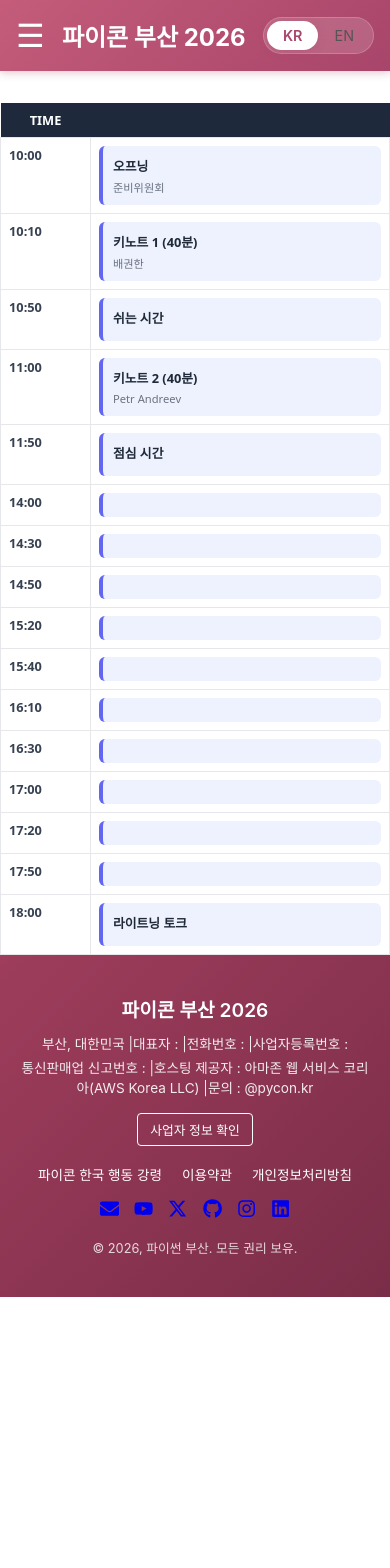
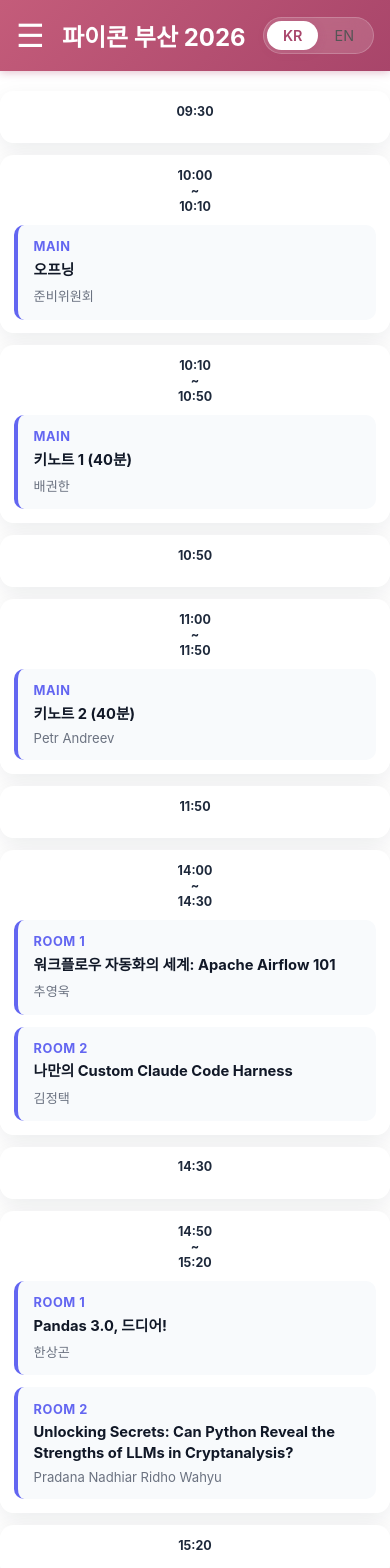
Before and after one commit to pythonkr/pycon-busan-2026, a React (Vite) app: page /#/schedule in a window 390 px wide. Shown: the top 1568 px of the page. Before the commit the page ends 1297 px from the top, so only its background shows below. Built offline with nearby package versions, Linux system fonts and the light colour scheme.

Commit message:
feat: UI 업데이트 및 잘못된 정보 수정

```diff
--- a/src/components/Footer.jsx
+++ b/src/components/Footer.jsx
@@ -18,24 +18,10 @@
       <div className="footer-container">
 
         {/* Organization */}
-        <h3 className="footer-title">{t("pycon")}</h3>
+        <h3 className="footer-title">{t("footerOrgName")}</h3>
 
-        <p className="footer-info">
-          {t("location")} |
-          {t("representative")} : |
-          {t("phone")} : |
-          {t("businessNumber")} :
-        </p>
-
-        <p className="footer-info">
-          {t("mailOrderNumber")} : |
-          {t("hosting")} : {t("aws")} |
-          {t("contact")} : @pycon.kr
-        </p>
-
-        <button className="footer-btn">
-          {t("checkBusiness")}
-        </button>
+        <p className="footer-info">{t("footerOrganizationInfo")}</p>
+        <p className="footer-info">{t("footerContactInfo")}</p>
 
         {/* Policy links */}
         <div className="footer-links">
@@ -48,28 +34,28 @@
 
         {/* Social icons */}
         <div className="footer-social">
-          <a href="mailto:contact@pycon.kr" target="_blank" rel="noopener noreferrer">
+          <a href="mailto:seminar@python.or.kr" target="_blank" rel="noopener noreferrer">
             <FaEnvelope />
           </a>
 
-          <a href="https://www.youtube.com/results?search_query=pycon+busan" target="_blank" rel="noopener noreferrer">
+          <a href="https://x.com/PyConKR" target="_blank" rel="noopener noreferrer">
+            <FaXTwitter />
+          </a>
+
+          <a href="https://www.youtube.com/@PyConKRtube" target="_blank" rel="noopener noreferrer">
             <FaYoutube />
           </a>
 
-          <a href="https://x.com/home?lang=ko" target="_blank" rel="noopener noreferrer">
-            <FaXTwitter />
+          <a href="https://www.instagram.com/pycon_korea/" target="_blank" rel="noopener noreferrer">
+            <FaInstagram />
+          </a>
+
+          <a href="https://www.linkedin.com/company/pyconkorea/" target="_blank" rel="noopener noreferrer">
+            <FaLinkedin />
           </a>
 
           <a href="https://github.com/pythonkr" target="_blank" rel="noopener noreferrer">
             <FaGithub />
-          </a>
-
-          <a href="https://www.instagram.com/pythonkr/" target="_blank" rel="noopener noreferrer">
-            <FaInstagram />
-          </a>
-
-          <a href="https://www.linkedin.com/company/pythonkr/" target="_blank" rel="noopener noreferrer">
-            <FaLinkedin />
           </a>
         </div>
 
--- a/src/components/TeamList.css
+++ b/src/components/TeamList.css
@@ -1,7 +1,14 @@
 .team-list {
-  display: flex;
-  flex-direction: column;
+  display: grid;
+  grid-template-columns: repeat(auto-fit, minmax(260px, 1fr));
   gap: 1rem;
-  max-width: 900px;
+  max-width: 1000px;
   margin: 0 auto;
 }
+
+@media (max-width: 768px) {
+  .team-list {
+    grid-template-columns: 1fr;
+    max-width: 100%;
+  }
+}
--- a/src/data/schedule.js
+++ b/src/data/schedule.js
@@ -5,7 +5,15 @@
 
 export const schedule = [
   {
+    time: '09:30',
+    endTime: '10:00',
+    type: 'break',
+    title: '입장 등록 (6층)',
+    titleEn: 'Registration (6F)',
+  },
+  {
     time: '10:00',
+    endTime: '10:10',
     type: 'full',
     title: '오프닝',
     titleEn: 'Opening',
@@ -13,6 +21,7 @@
   },
   {
     time: '10:10',
+    endTime: '10:50',
     type: 'full',
     tag: 'keynote',
     title: '키노트 1 (40분)',
@@ -28,6 +37,7 @@
   },
   {
     time: '11:00',
+    endTime: '11:50',
     type: 'full',
     tag: 'keynote',
     title: '키노트 2 (40분)',
@@ -43,6 +53,7 @@
   },
   {
     time: '14:00',
+    endTime: '14:30',
     type: 'parallel',
     room1: {
       title: '워크플로우 자동화의 세계: Apache Airflow 101',
@@ -63,6 +74,7 @@
   },
   {
     time: '14:50',
+    endTime: '15:20',
     type: 'parallel',
     room1: {
       title: 'Pandas 3.0, 드디어!',
@@ -83,6 +95,7 @@
   },
   {
     time: '15:40',
+    endTime: '16:10',
     type: 'parallel',
     room1: {
       title: 'AI와 페어 프로그래밍: 풀스택 개발자의 생산성 비결',
@@ -103,6 +116,7 @@
   },
   {
     time: '16:30',
+    endTime: '17:00',
     type: 'parallel',
     room1: {
       title: '도메인은 바뀌어도 데이터는 남는다 - 바이오에서 핀테크, 반도체까지 Python으로 문제를 정의하는 법',
@@ -123,6 +137,7 @@
   },
   {
     time: '17:20',
+    endTime: '17:50',
     type: 'parallel',
     room1: {
       title: 'LLM 애플리케이션 프로덕션 운영, 옵저버빌리티로 풀다',
@@ -143,6 +158,7 @@
   },
   {
     time: '18:00',
+    endTime: '18:30',
     type: 'full',
     tag: 'lightning',
     title: '라이트닝 토크',
--- a/src/locales/en/translation.json
+++ b/src/locales/en/translation.json
@@ -37,6 +37,10 @@
   "hosting": "Hosting Provider",
   "aws": "Amazon Web Services (Korea LLC)",
   "contact": "Contact",
+
+  "footerOrgName": "Python Korea",
+  "footerOrganizationInfo": "24-4, Gangnam-daero 84-gil, Gangnam-gu, Seoul, Republic of Korea | Representative : Kwon-Han Bae | Phone Number : 031-261-2203, 010-5298-6622, 010-8259-3013 (SMS) | Business Registration Number : 338-82-00046",
+  "footerContactInfo": "Mail Order Sales Registration Number : 2023-SEOUL-GANGNAM-03501 | Contact: seminar@python.or.kr",
 
   "checkBusiness": "Check Business Registration Information",
 
--- a/src/locales/kr/translation.json
+++ b/src/locales/kr/translation.json
@@ -36,6 +36,10 @@
   "hosting": "호스팅 제공자",
   "contact": "문의",
   "aws": "아마존 웹 서비스 코리아(AWS Korea LLC)",
+
+  "footerOrgName": "사단법인 파이썬사용자모임",
+  "footerOrganizationInfo": "서울특별시 강남구 강남대로84길 24-4 | 대표자명 : 배권한 | 대표 전화 번호 : 031-261-2203, 010-5298-6622, 010-8259-3013 (문자) | 사업자 등록 번호 : 338-82-00046",
+  "footerContactInfo": "통신 판매 번호 : 2023-서울강남-03501 | 문의: seminar@python.or.kr",
 
   "checkBusiness": "사업자 정보 확인",
 
--- a/src/pages/Schedule.css
+++ b/src/pages/Schedule.css
@@ -1,4 +1,12 @@
 /* Page container */
+.schedule-desktop {
+  display: block;
+}
+
+.schedule-mobile {
+  display: none;
+}
+
 .timetable {
   width: 100%;
   border-collapse: collapse;
@@ -29,7 +37,19 @@
   font-weight: 600;
   background: #f8fafc;
   color: #374151;
-  width: 90px;
+  width: 110px;
+  white-space: normal;
+  text-align: center;
+}
+
+.schedule-time-stack {
+  display: flex;
+  flex-direction: column;
+  align-items: center;
+  justify-content: center;
+  gap: 0.15rem;
+  line-height: 1.05;
+  white-space: nowrap;
 }
 
 /* Session card */
@@ -70,12 +90,91 @@
   color: #92400e;
 }
 
+.schedule-mobile-row {
+  display: grid;
+  gap: 0.75rem;
+  margin-bottom: 1rem;
+  padding: 1rem;
+  background: rgba(255, 255, 255, 0.96);
+  border-radius: 14px;
+  box-shadow: 0 8px 24px rgba(15, 23, 42, 0.08);
+}
+
+.schedule-mobile-time {
+  font-weight: 700;
+  font-size: 1rem;
+  color: #1e293b;
+  text-align: center;
+}
+
+.schedule-mobile-break {
+  padding: 0.85rem 1rem;
+  background: #fef3c7;
+  border-radius: 10px;
+  color: #92400e;
+  font-weight: 600;
+}
+
+.schedule-mobile-stack {
+  display: grid;
+  gap: 0.75rem;
+}
+
+.schedule-mobile-grid {
+  grid-template-columns: repeat(2, minmax(0, 1fr));
+}
+
+.schedule-mobile-card {
+  display: grid;
+  gap: 0.35rem;
+  padding: 0.9rem 1rem;
+  background: #f8fafc;
+  border-left: 4px solid #6366f1;
+  border-radius: 10px;
+}
+
+.schedule-mobile-room {
+  font-size: 0.8rem;
+  font-weight: 700;
+  color: #6366f1;
+  text-transform: uppercase;
+  letter-spacing: 0.04em;
+}
+
+.schedule-mobile-card strong {
+  color: #111827;
+  font-size: 0.95rem;
+  line-height: 1.4;
+  word-break: keep-all;
+  overflow-wrap: anywhere;
+}
+
+.schedule-mobile-card p {
+  margin: 0;
+  font-size: 0.82rem;
+  color: #6b7280;
+}
+
 /* Responsive */
 @media (max-width: 768px) {
+  .schedule-desktop {
+    display: none;
+  }
+
+  .schedule-mobile {
+    display: grid;
+    gap: 0.75rem;
+    margin-top: 1.25rem;
+  }
+
   .timetable th,
   .timetable td {
     padding: 8px;
     font-size: 0.8rem;
+  }
+
+  .schedule-time-stack {
+    font-size: 0.78rem;
   }
 
   .session-box strong {
@@ -85,4 +184,17 @@
   .session-box p {
     font-size: 0.7rem;
   }
+
+  .schedule-mobile-row {
+    padding: 0.85rem;
+    margin-bottom: 0;
+  }
+
+  .schedule-mobile-grid {
+    grid-template-columns: 1fr;
+  }
+
+  .schedule-mobile-card strong {
+    font-size: 0.92rem;
+  }
 }
--- a/src/pages/Schedule.jsx
+++ b/src/pages/Schedule.jsx
@@ -1,6 +1,20 @@
 import React from "react";
 import "./schedule.css";
 import { schedule } from "../data/schedule";
+
+function TimeRange({ start, end }) {
+  if (!end) {
+    return <span className="schedule-time-stack">{start}</span>;
+  }
+
+  return (
+    <span className="schedule-time-stack">
+      <span>{start}</span>
+      <span>~</span>
+      <span>{end}</span>
+    </span>
+  );
+}
 
 function Schedule() {
   const rooms = [...new Set(schedule.map((s) => s.room))].filter(
@@ -9,7 +23,21 @@
 
   const times = [...new Set(schedule.map((s) => s.time))];
 
+  const renderSessionCard = (session, roomLabel) => {
+    if (!session) return null;
+
     return (
+      <div className="schedule-mobile-card">
+        <div className="schedule-mobile-room">{roomLabel}</div>
+        <strong>{session.title}</strong>
+        {session.speaker && <p>{session.speaker}</p>}
+      </div>
+    );
+  };
+
+  return (
+    <>
+      <div className="schedule-desktop">
         <table className="timetable">
           <thead>
             <tr>
@@ -29,7 +57,9 @@
               if (breakSession) {
                 return (
                   <tr key={time}>
-                <td className="time">{time}</td>
+                    <td className="time">
+                      <TimeRange start={breakSession.time} end={breakSession.endTime} />
+                    </td>
                     <td colSpan={rooms.length} className="break">
                       {breakSession.title}
                     </td>
@@ -39,7 +69,9 @@
 
               return (
                 <tr key={time}>
-              <td className="time">{time}</td>
+                  <td className="time">
+                    <TimeRange start={rowSessions[0].time} end={rowSessions[0].endTime} />
+                  </td>
 
                   {rooms.map((room) => {
                     const session = rowSessions.find((s) => s.room === room);
@@ -60,6 +92,47 @@
             })}
           </tbody>
         </table>
+      </div>
+
+      <div className="schedule-mobile">
+        {times.map((time) => {
+          const rowSessions = schedule.filter((s) => s.time === time);
+          const breakSession = rowSessions.find((s) => s.room === "Break");
+          const fullSession = rowSessions.find((s) => s.type === "full");
+          const parallelSessions = rowSessions.filter((s) => s.type === "parallel");
+
+          return (
+            <section key={time} className="schedule-mobile-row">
+              <div className="schedule-mobile-time">
+                <TimeRange
+                  start={(breakSession || fullSession || parallelSessions[0] || { time }).time}
+                  end={(breakSession || fullSession || parallelSessions[0] || {}).endTime}
+                />
+              </div>
+
+              {breakSession ? (
+                <div className="schedule-mobile-break">
+                  {breakSession.title || "Break"}
+                </div>
+              ) : fullSession ? (
+                <div className="schedule-mobile-stack">
+                  {renderSessionCard(fullSession, "Main")}
+                </div>
+              ) : (
+                <div className="schedule-mobile-stack schedule-mobile-grid">
+                  {parallelSessions.map((session) => (
+                    <React.Fragment key={`${time}-${session.room1?.title}-${session.room2?.title}`}>
+                      {renderSessionCard(session.room1, "Room 1")}
+                      {renderSessionCard(session.room2, "Room 2")}
+                    </React.Fragment>
+                  ))}
+                </div>
+              )}
+            </section>
+          );
+        })}
+      </div>
+    </>
   );
 }
 
```
Also changed, not shown: src/components/Navbar.jsx (+5 -19 lines), src/components/TeamItem.css (+28 -0 lines), src/components/TimetableList.css (+34 -4 lines), src/components/TimetableList.jsx (+23 -3 lines), src/pages/About.css (+17 -12 lines). Lines whose indentation alone changed are shown as unchanged.
